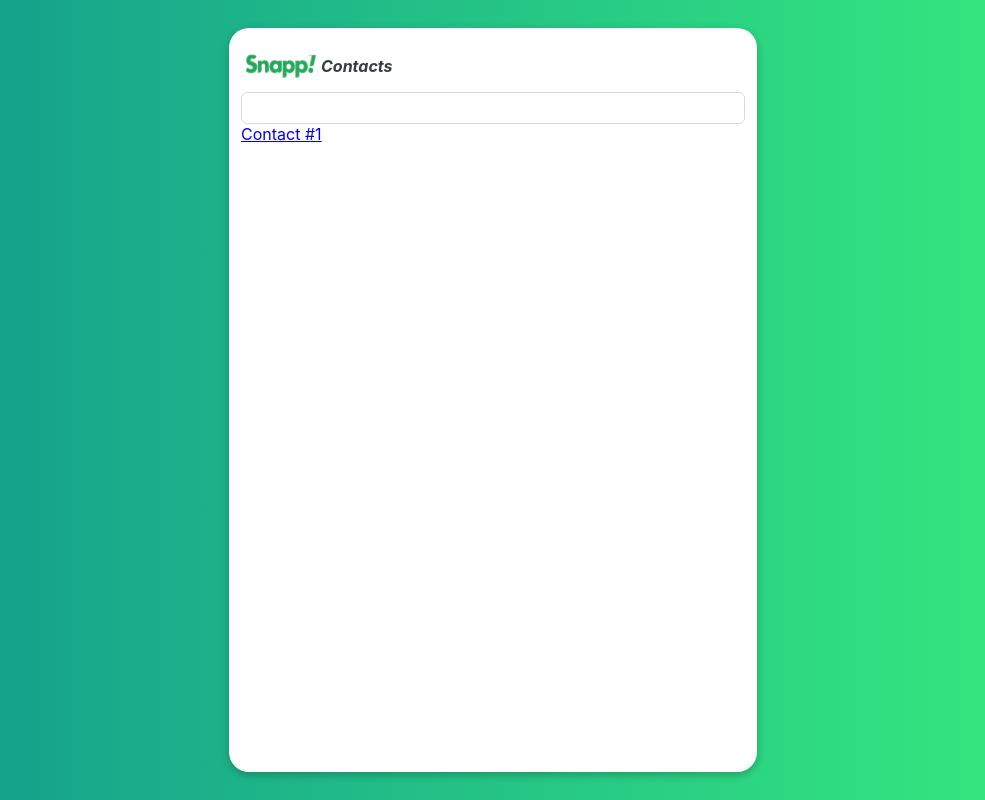
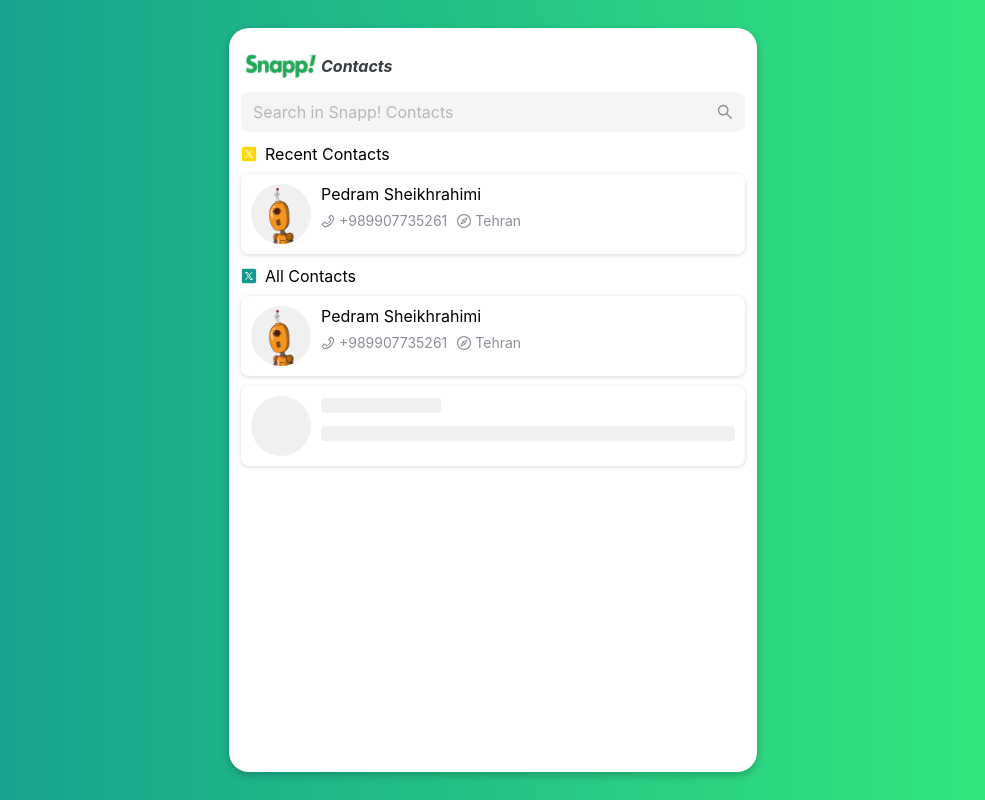
Before and after one commit to pedrogrammer/frontend, a React app: page / in a window 1280 px wide. Shown: the whole page, without its empty margins (147-1132 px from the left). Built offline with nearby package versions, Linux system fonts and the light colour scheme.

Commit message:
feat: add contact list page template

```diff
--- /dev/null
+++ b/src/components/contactItem/index.ts
@@ -0,0 +1,4 @@
+import ContactItem from "./normal";
+import SkeletonContactItem from "./skeleton";
+
+export { ContactItem, SkeletonContactItem };
--- /dev/null
+++ b/src/components/contactItem/normal/index.tsx
@@ -0,0 +1,31 @@
+import React from "react";
+import { CompassOutlined, PhoneOutlined } from "@ant-design/icons";
+import sampleAvatar from "../../../assets/sampleAvatar.png";
+import { useStyles } from "../style";
+
+function ContactItem() {
+  const classes = useStyles();
+
+  return (
+    <div className={classes.container}>
+      <div className={classes.avatarContainer}>
+        <img src={sampleAvatar} alt="Logo" style={{ width: "100%" }} />
+      </div>
+      <div>
+        <div style={{ marginBottom: 8 }}>Pedram Sheikhrahimi</div>
+        <div className={classes.info}>
+          <span>
+            <PhoneOutlined style={{ marginRight: 4 }} />
+            +989907735261
+          </span>
+          <span style={{ marginLeft: 10 }}>
+            <CompassOutlined style={{ marginRight: 4 }} />
+            Tehran
+          </span>
+        </div>
+      </div>
+    </div>
+  );
+}
+
+export default ContactItem;
--- /dev/null
+++ b/src/components/contactItem/skeleton/index.tsx
@@ -0,0 +1,19 @@
+import React from "react";
+import { Skeleton, Space } from "antd";
+import { useStyles } from "../style";
+
+function SkeletonContactItem() {
+  const classes = useStyles();
+
+  return (
+    <div className={classes.container}>
+      <Skeleton.Avatar active size="large" style={{ width: 60, height: 60 }} />
+      <Space direction="vertical" style={{ flex: 1 }}>
+        <Skeleton.Input active size="small" style={{ height: 15 }} />
+        <Skeleton.Input active size="small" block style={{ height: 15 }} />
+      </Space>
+    </div>
+  );
+}
+
+export default SkeletonContactItem;
--- /dev/null
+++ b/src/components/contactItem/style.ts
@@ -0,0 +1,27 @@
+import { createUseStyles } from "react-jss";
+import { Theme } from "../../core/theme";
+
+export const useStyles = createUseStyles(
+  ({ lightShade, bgShade, lightText }: Theme) => ({
+    container: {
+      display: "flex",
+      flex: 1,
+      gap: 10,
+      marginTop: 10,
+      padding: 10,
+      borderRadius: 8,
+      boxShadow: `${lightShade} 0px 1px 4px`,
+    },
+    avatarContainer: {
+      backgroundColor: bgShade,
+      width: 60,
+      height: 60,
+      borderRadius: "50%",
+      overflow: "hidden",
+    },
+    info: {
+      fontSize: 14,
+      color: lightText,
+    },
+  }),
+);
--- a/src/components/pages/contactList/index.tsx
+++ b/src/components/pages/contactList/index.tsx
@@ -1,12 +1,32 @@
 import React from "react";
 import { Link } from "react-router-dom";
 import { Input } from "antd";
+import { SearchOutlined, XFilled } from "@ant-design/icons";
+import RecentContacts from "../../recentContacts";
+import { ContactItem, SkeletonContactItem } from "../../contactItem";
+import { useStyles } from "./style";
 
 function ContactList() {
+  const classes = useStyles();
+
   return (
     <>
-      <Input />
-      <Link to={`/contact/1`}>Contact #1</Link>
+      <Input
+        placeholder="Search in Snapp! Contacts"
+        variant="filled"
+        size="large"
+        suffix={<SearchOutlined className={classes.searchIcon} />}
+      />
+      <RecentContacts />
+      <div style={{ marginTop: 12 }}>
+        <div>
+          <XFilled className={classes.bulletIcon} />
+          <label style={{ marginLeft: 8 }}>All Contacts</label>
+        </div>
+        <ContactItem />
+        <SkeletonContactItem />
+      </div>
+      {/* <Link to={`/contact/1`}>Contact #1</Link> */}
     </>
   );
 }
--- /dev/null
+++ b/src/components/pages/contactList/style.ts
@@ -0,0 +1,11 @@
+import { createUseStyles } from "react-jss";
+import { Theme } from "../../../core/theme";
+
+export const useStyles = createUseStyles(({ lightText, primary }: Theme) => ({
+  searchIcon: {
+    color: lightText,
+  },
+  bulletIcon: {
+    color: primary,
+  },
+}));
--- /dev/null
+++ b/src/components/recentContacts/index.tsx
@@ -0,0 +1,17 @@
+import React from "react";
+import { XFilled } from "@ant-design/icons";
+import { ContactItem } from "../contactItem";
+
+function RecentContacts() {
+  return (
+    <div style={{ marginTop: 12 }}>
+      <div>
+        <XFilled style={{ color: "gold" }} />
+        <label style={{ marginLeft: 8 }}>Recent Contacts</label>
+      </div>
+      <ContactItem />
+    </div>
+  );
+}
+
+export default RecentContacts;
--- a/src/core/theme/index.ts
+++ b/src/core/theme/index.ts
@@ -2,14 +2,20 @@
   primary: string;
   secondary: string;
   shade: string;
+  lightShade: string;
+  bgShade: string;
   text: string;
+  lightText: string;
 }
 
 const lightTheme: Theme = {
   primary: "#11998e",
   secondary: "#38ef7d",
   shade: "#0000003d",
+  lightShade: "#00000029",
+  bgShade: "#F0F0F0",
   text: "#373C42",
+  lightText: "#8B9099",
 };
 
 export { lightTheme };
--- a/src/index.tsx
+++ b/src/index.tsx
@@ -13,6 +13,7 @@
 import "./index.css";
 import { ThemeProvider } from "react-jss";
 import { lightTheme, Theme } from "./core/theme";
+import { ConfigProvider } from "antd";
 
 // Handle global errors
 const handleGlobalError = (error: unknown) => {
@@ -43,10 +44,18 @@
 
 const theme: Theme = lightTheme;
 
+const antDTheme = {
+  token: {
+    colorPrimary: lightTheme.primary,
+  },
+};
+
 ReactDOM.createRoot(document.getElementById("root") as HTMLElement).render(
   <QueryClientProvider client={queryClient}>
     <ThemeProvider theme={theme}>
-      <App />
+      <ConfigProvider theme={antDTheme}>
+        <App />
+      </ConfigProvider>
     </ThemeProvider>
   </QueryClientProvider>,
 );
```
Also changed, not shown: src/assets/sampleAvatar.png (added).
